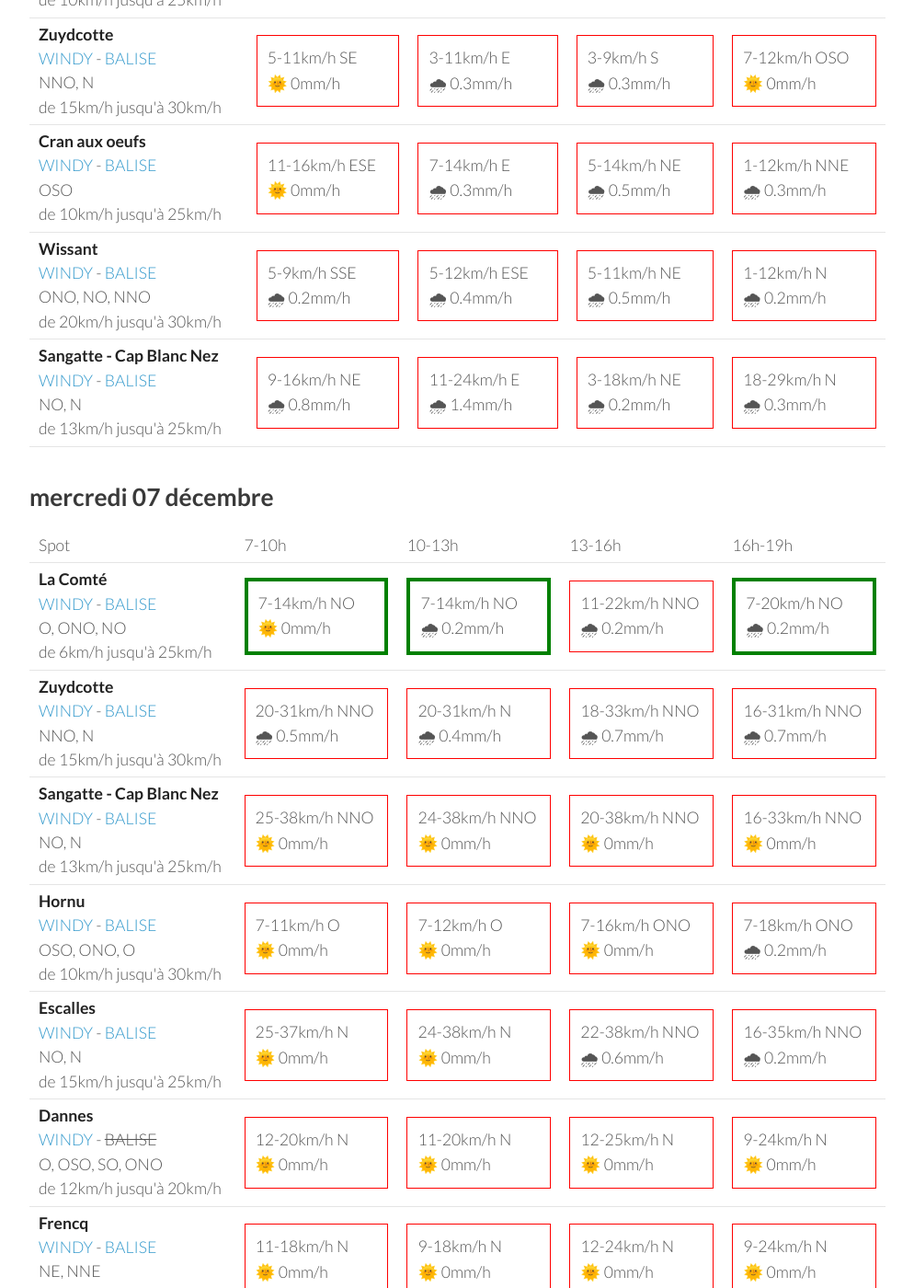
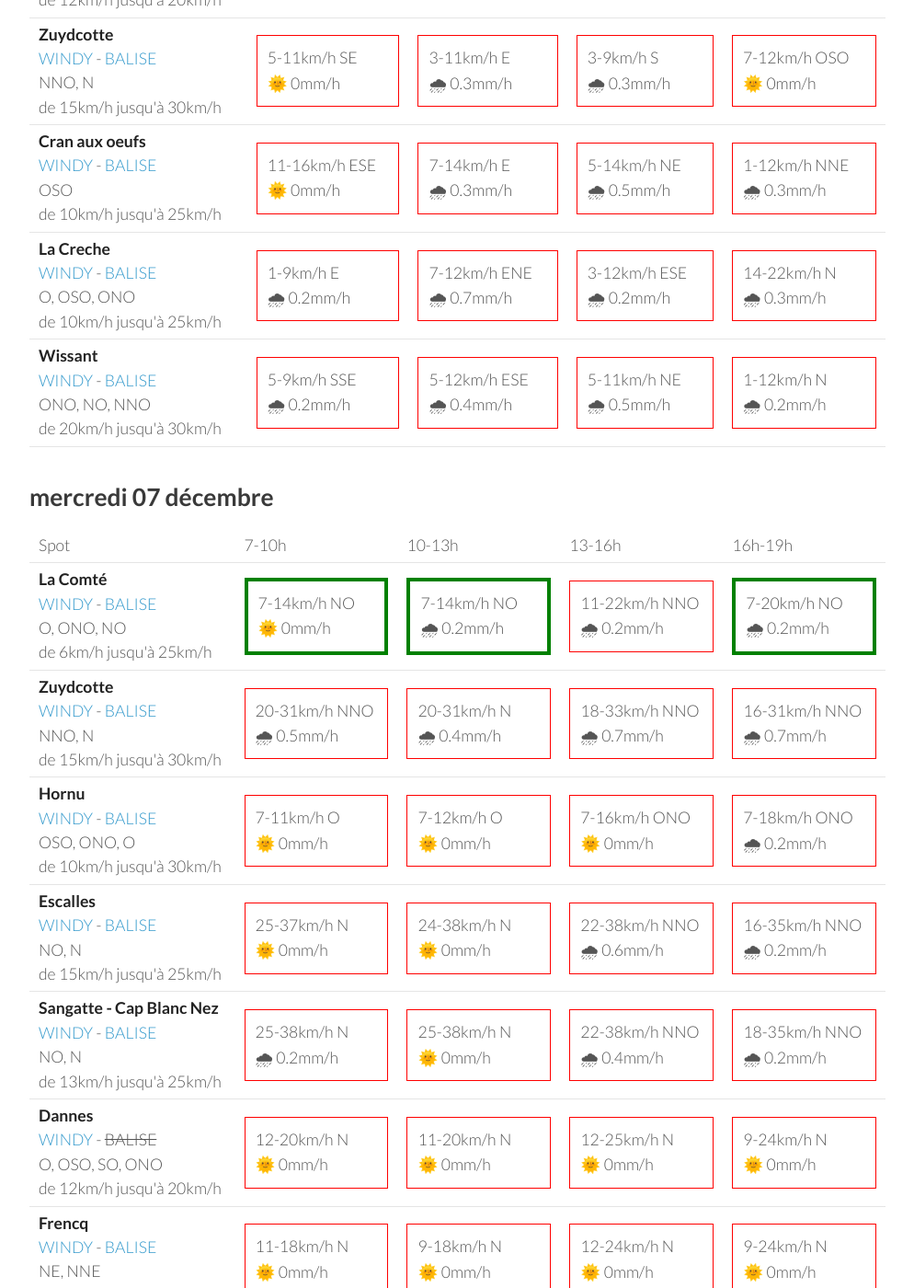
Before and after one commit to parapente-dans-le-nord/parapente-dans-le-nord.github.io, a Jekyll site: the page built from all.markdown, in a window 1280 px wide and 1400 px high, scrolled down 4680 px. Shown: the whole window at 92% size, without its empty margins (26-1020 px from the left). Built offline with Jekyll 4.4.1, drawn with Linux system fonts in a browser that asks for light colours; some of the changed text lies outside the part shown.

Commit message:
update index.markdown

```diff
--- a/all.markdown
+++ b/all.markdown
@@ -31,12 +31,12 @@ page mise à jour le dimanche 04 décembre 17:03
 
     </tr>
 <tr>
-        <td><strong>Sangatte - Cap Blanc Nez</strong><br><a href="https://windy.com/50.945/1.742?50.548,1.741,8,m:e33agd3">WINDY</a> - <span class=""><a href="https://balisemeteo.com/balise_histo.php?idBalise=159">BALISE</a> </span><br> <span class="vent-favorable">NO, N</span><br><span class="force-vent">de 13km/h jusqu'à 25km/h</span> </td>
+        <td><strong>La Creche</strong><br><a href="https://windy.com/50.751/1.606?50.352,1.604,8,m:e3KagdP">WINDY</a> - <span class=""><a href="https://www.meteociel.fr/temps-reel/obs_villes.php?code2=7004">BALISE</a> </span><br> <span class="vent-favorable">O, OSO, ONO</span><br><span class="force-vent">de 10km/h jusqu'à 25km/h</span> </td>
 
-            <td><div class="not-flyable"><p>24-37km/h E</p><p>🌞 0mm/h</p></div></td>
-            <td><div class="not-flyable"><p>20-38km/h E</p><p>🌞 0mm/h</p></div></td>
-            <td><div class="not-flyable"><p>27-42km/h ENE</p><p>🌞 0mm/h</p></div></td>
-            <td><div class="not-flyable"><p>25-42km/h ENE</p><p>🌞 0mm/h</p></div></td>
+            <td><div class="not-flyable"><p>18-31km/h ENE</p><p>🌞 0mm/h</p></div></td>
+            <td><div class="not-flyable"><p>20-33km/h ENE</p><p>🌞 0mm/h</p></div></td>
+            <td><div class="not-flyable"><p>20-35km/h ENE</p><p>🌞 0mm/h</p></div></td>
+            <td><div class="not-flyable"><p>22-37km/h ENE</p><p>🌞 0mm/h</p></div></td>
 
 
     </tr>
@@ -50,21 +50,21 @@ page mise à jour le dimanche 04 décembre 17:03
 
     </tr>
 <tr>
-        <td><strong>La Creche</strong><br><a href="https://windy.com/50.751/1.606?50.352,1.604,8,m:e3KagdP">WINDY</a> - <span class=""><a href="https://www.meteociel.fr/temps-reel/obs_villes.php?code2=7004">BALISE</a> </span><br> <span class="vent-favorable">O, OSO, ONO</span><br><span class="force-vent">de 10km/h jusqu'à 25km/h</span> </td>
-
-            <td><div class="not-flyable"><p>0-0km/h NA</p><p>🌧️ 0mm/h</p></div></td>
-            <td><div class="not-flyable"><p>0-0km/h NA</p><p>🌧️ 0mm/h</p></div></td>
-            <td><div class="not-flyable"><p>0-0km/h NA</p><p>🌧️ 0mm/h</p></div></td>
-            <td><div class="not-flyable"><p>14-25km/h ENE</p><p>🌞 0mm/h</p></div></td>
-
-    </tr>
-<tr>
         <td><strong>Cran aux oeufs</strong><br><a href="https://windy.com/50.847/1.584?50.451,1.582,8,m:e3TagdN">WINDY</a> - <span class=""><a href="https://www.meteociel.fr/temps-reel/obs_villes.php?code2=7004">BALISE</a> </span><br> <span class="vent-favorable">OSO</span><br><span class="force-vent">de 10km/h jusqu'à 25km/h</span> </td>
 
             <td><div class="not-flyable"><p>0-0km/h NA</p><p>🌧️ 0mm/h</p></div></td>
             <td><div class="not-flyable"><p>0-0km/h NA</p><p>🌧️ 0mm/h</p></div></td>
             <td><div class="not-flyable"><p>0-0km/h NA</p><p>🌧️ 0mm/h</p></div></td>
             <td><div class="not-flyable"><p>16-25km/h ENE</p><p>🌞 0mm/h</p></div></td>
+
+    </tr>
+<tr>
+        <td><strong>Sangatte - Cap Blanc Nez</strong><br><a href="https://windy.com/50.945/1.742?50.548,1.741,8,m:e33agd3">WINDY</a> - <span class=""><a href="https://balisemeteo.com/balise_histo.php?idBalise=159">BALISE</a> </span><br> <span class="vent-favorable">NO, N</span><br><span class="force-vent">de 13km/h jusqu'à 25km/h</span> </td>
+
+            <td><div class="not-flyable"><p>0-0km/h NA</p><p>🌧️ 0mm/h</p></div></td>
+            <td><div class="not-flyable"><p>0-0km/h NA</p><p>🌧️ 0mm/h</p></div></td>
+            <td><div class="not-flyable"><p>0-0km/h NA</p><p>🌧️ 0mm/h</p></div></td>
+            <td><div class="not-flyable"><p>14-22km/h ESE</p><p>🌞 0mm/h</p></div></td>
 
     </tr>
 <tr>
@@ -198,12 +198,12 @@ page mise à jour le dimanche 04 décembre 17:03
 
     </tr>
 <tr>
-        <td><strong>La Creche</strong><br><a href="https://windy.com/50.751/1.606?50.352,1.604,8,m:e3KagdP">WINDY</a> - <span class=""><a href="https://www.meteociel.fr/temps-reel/obs_villes.php?code2=7004">BALISE</a> </span><br> <span class="vent-favorable">O, OSO, ONO</span><br><span class="force-vent">de 10km/h jusqu'à 25km/h</span> </td>
+        <td><strong>Sangatte - Cap Blanc Nez</strong><br><a href="https://windy.com/50.945/1.742?50.548,1.741,8,m:e33agd3">WINDY</a> - <span class=""><a href="https://balisemeteo.com/balise_histo.php?idBalise=159">BALISE</a> </span><br> <span class="vent-favorable">NO, N</span><br><span class="force-vent">de 13km/h jusqu'à 25km/h</span> </td>
 
-            <td><div class="not-flyable"><p>9-14km/h E</p><p>🌞 0mm/h</p></div></td>
-            <td><div class="not-flyable"><p>11-18km/h E</p><p>🌞 0mm/h</p></div></td>
-            <td><div class="not-flyable"><p>9-16km/h E</p><p>🌞 0mm/h</p></div></td>
-            <td><div class="not-flyable"><p>7-16km/h ENE</p><p>🌞 0mm/h</p></div></td>
+            <td><div class="not-flyable"><p>12-20km/h ESE</p><p>🌞 0mm/h</p></div></td>
+            <td><div class="not-flyable"><p>14-22km/h SE</p><p>🌞 0mm/h</p></div></td>
+            <td><div class="not-flyable"><p>9-16km/h ESE</p><p>🌞 0mm/h</p></div></td>
+            <td><div class="not-flyable"><p>7-9km/h SE</p><p>🌞 0mm/h</p></div></td>
 
 
     </tr>
@@ -248,12 +248,12 @@ page mise à jour le dimanche 04 décembre 17:03
 
     </tr>
 <tr>
-        <td><strong>Sangatte - Cap Blanc Nez</strong><br><a href="https://windy.com/50.945/1.742?50.548,1.741,8,m:e33agd3">WINDY</a> - <span class=""><a href="https://balisemeteo.com/balise_histo.php?idBalise=159">BALISE</a> </span><br> <span class="vent-favorable">NO, N</span><br><span class="force-vent">de 13km/h jusqu'à 25km/h</span> </td>
+        <td><strong>La Creche</strong><br><a href="https://windy.com/50.751/1.606?50.352,1.604,8,m:e3KagdP">WINDY</a> - <span class=""><a href="https://www.meteociel.fr/temps-reel/obs_villes.php?code2=7004">BALISE</a> </span><br> <span class="vent-favorable">O, OSO, ONO</span><br><span class="force-vent">de 10km/h jusqu'à 25km/h</span> </td>
 
-            <td><div class="not-flyable"><p>14-29km/h E</p><p>🌧 0.9mm/h</p></div></td>
-            <td><div class="not-flyable"><p>12-22km/h E</p><p>🌞 0mm/h</p></div></td>
-            <td><div class="not-flyable"><p>9-22km/h ESE</p><p>🌞 0mm/h</p></div></td>
-            <td><div class="not-flyable"><p>3-16km/h ENE</p><p>🌧 0.2mm/h</p></div></td>
+            <td><div class="not-flyable"><p>11-22km/h ENE</p><p>🌧 0.6mm/h</p></div></td>
+            <td><div class="not-flyable"><p>11-20km/h ENE</p><p>🌧 0.2mm/h</p></div></td>
+            <td><div class="not-flyable"><p>9-18km/h E</p><p>🌞 0mm/h</p></div></td>
+            <td><div class="not-flyable"><p>5-16km/h NE</p><p>🌞 0mm/h</p></div></td>
 
 
     </tr>
@@ -310,6 +310,16 @@ page mise à jour le dimanche 04 décembre 17:03
             <td><div class="not-flyable"><p>5-11km/h ESE</p><p>🌧 0.5mm/h</p></div></td>
             <td><div class="not-flyable"><p>3-11km/h NE</p><p>🌧 0.5mm/h</p></div></td>
             <td><div class="not-flyable"><p>1-12km/h NO</p><p>🌧 0.2mm/h</p></div></td>
+
+
+    </tr>
+<tr>
+        <td><strong>Sangatte - Cap Blanc Nez</strong><br><a href="https://windy.com/50.945/1.742?50.548,1.741,8,m:e33agd3">WINDY</a> - <span class=""><a href="https://balisemeteo.com/balise_histo.php?idBalise=159">BALISE</a> </span><br> <span class="vent-favorable">NO, N</span><br><span class="force-vent">de 13km/h jusqu'à 25km/h</span> </td>
+
+            <td><div class="not-flyable"><p>11-12km/h SSE</p><p>🌧 0.3mm/h</p></div></td>
+            <td><div class="not-flyable"><p>5-11km/h SE</p><p>🌧 0.6mm/h</p></div></td>
+            <td><div class="not-flyable"><p>3-11km/h ENE</p><p>🌧 0.5mm/h</p></div></td>
+            <td><div class="not-flyable"><p>1-12km/h ONO</p><p>🌧 0.2mm/h</p></div></td>
 
 
     </tr>
@@ -384,16 +394,6 @@ page mise à jour le dimanche 04 décembre 17:03
 
     </tr>
 <tr>
-        <td><strong>La Creche</strong><br><a href="https://windy.com/50.751/1.606?50.352,1.604,8,m:e3KagdP">WINDY</a> - <span class=""><a href="https://www.meteociel.fr/temps-reel/obs_villes.php?code2=7004">BALISE</a> </span><br> <span class="vent-favorable">O, OSO, ONO</span><br><span class="force-vent">de 10km/h jusqu'à 25km/h</span> </td>
-
-            <td><div class="not-flyable"><p>7-9km/h E</p><p>🌞 0mm/h</p></div></td>
-            <td><div class="not-flyable"><p>7-14km/h E</p><p>🌞 0mm/h</p></div></td>
-            <td><div class="not-flyable"><p>5-14km/h NE</p><p>🌧 0.2mm/h</p></div></td>
-            <td><div class="not-flyable"><p>1-14km/h E</p><p>🌞 0mm/h</p></div></td>
-
-
-    </tr>
-<tr>
         <td><strong>Zuydcotte</strong><br><a href="https://windy.com/51.064/2.491?50.669,2.488,8,m:e4hagfk">WINDY</a> - <span class=""><a href="https://www.allosurf.net/meteo/live/dunkerque-station-meteo-lfak-8329.html">BALISE</a> </span><br> <span class="vent-favorable">NNO, N</span><br><span class="force-vent">de 15km/h jusqu'à 30km/h</span> </td>
 
             <td><div class="not-flyable"><p>5-11km/h SE</p><p>🌞 0mm/h</p></div></td>
@@ -414,22 +414,22 @@ page mise à jour le dimanche 04 décembre 17:03
 
     </tr>
 <tr>
+        <td><strong>La Creche</strong><br><a href="https://windy.com/50.751/1.606?50.352,1.604,8,m:e3KagdP">WINDY</a> - <span class=""><a href="https://www.meteociel.fr/temps-reel/obs_villes.php?code2=7004">BALISE</a> </span><br> <span class="vent-favorable">O, OSO, ONO</span><br><span class="force-vent">de 10km/h jusqu'à 25km/h</span> </td>
+
+            <td><div class="not-flyable"><p>1-9km/h E</p><p>🌧 0.2mm/h</p></div></td>
+            <td><div class="not-flyable"><p>7-12km/h ENE</p><p>🌧 0.7mm/h</p></div></td>
+            <td><div class="not-flyable"><p>3-12km/h ESE</p><p>🌧 0.2mm/h</p></div></td>
+            <td><div class="not-flyable"><p>14-22km/h N</p><p>🌧 0.3mm/h</p></div></td>
+
+
+    </tr>
+<tr>
         <td><strong>Wissant</strong><br><a href="https://windy.com/50.885/1.653?50.488,1.653,8,m:e3XagdU">WINDY</a> - <span class=""><a href="https://balisemeteo.com/balise_histo.php?idBalise=159">BALISE</a> </span><br> <span class="vent-favorable">ONO, NO, NNO</span><br><span class="force-vent">de 20km/h jusqu'à 30km/h</span> </td>
 
             <td><div class="not-flyable"><p>5-9km/h SSE</p><p>🌧 0.2mm/h</p></div></td>
             <td><div class="not-flyable"><p>5-12km/h ESE</p><p>🌧 0.4mm/h</p></div></td>
             <td><div class="not-flyable"><p>5-11km/h NE</p><p>🌧 0.5mm/h</p></div></td>
             <td><div class="not-flyable"><p>1-12km/h N</p><p>🌧 0.2mm/h</p></div></td>
-
-
-    </tr>
-<tr>
-        <td><strong>Sangatte - Cap Blanc Nez</strong><br><a href="https://windy.com/50.945/1.742?50.548,1.741,8,m:e33agd3">WINDY</a> - <span class=""><a href="https://balisemeteo.com/balise_histo.php?idBalise=159">BALISE</a> </span><br> <span class="vent-favorable">NO, N</span><br><span class="force-vent">de 13km/h jusqu'à 25km/h</span> </td>
-
-            <td><div class="not-flyable"><p>9-16km/h NE</p><p>🌧 0.8mm/h</p></div></td>
-            <td><div class="not-flyable"><p>11-24km/h E</p><p>🌧 1.4mm/h</p></div></td>
-            <td><div class="not-flyable"><p>3-18km/h NE</p><p>🌧 0.2mm/h</p></div></td>
-            <td><div class="not-flyable"><p>18-29km/h N</p><p>🌧 0.3mm/h</p></div></td>
 
 
     </tr>
@@ -470,16 +470,6 @@ page mise à jour le dimanche 04 décembre 17:03
 
     </tr>
 <tr>
-        <td><strong>Sangatte - Cap Blanc Nez</strong><br><a href="https://windy.com/50.945/1.742?50.548,1.741,8,m:e33agd3">WINDY</a> - <span class=""><a href="https://balisemeteo.com/balise_histo.php?idBalise=159">BALISE</a> </span><br> <span class="vent-favorable">NO, N</span><br><span class="force-vent">de 13km/h jusqu'à 25km/h</span> </td>
-
-            <td><div class="not-flyable"><p>25-38km/h NNO</p><p>🌞 0mm/h</p></div></td>
-            <td><div class="not-flyable"><p>24-38km/h NNO</p><p>🌞 0mm/h</p></div></td>
-            <td><div class="not-flyable"><p>20-38km/h NNO</p><p>🌞 0mm/h</p></div></td>
-            <td><div class="not-flyable"><p>16-33km/h NNO</p><p>🌞 0mm/h</p></div></td>
-
-
-    </tr>
-<tr>
         <td><strong>Hornu</strong><br><a href="https://windy.com/50.424/3.819?50.024,3.818,8,m:e3daghw">WINDY</a> - <span class=""><a href="https://balisemeteo.com/balise_histo.php?idBalise=5040">BALISE</a> </span><br> <span class="vent-favorable">OSO, ONO, O</span><br><span class="force-vent">de 10km/h jusqu'à 30km/h</span> </td>
 
             <td><div class="not-flyable"><p>7-11km/h O</p><p>🌞 0mm/h</p></div></td>
@@ -500,6 +490,16 @@ page mise à jour le dimanche 04 décembre 17:03
 
     </tr>
 <tr>
+        <td><strong>Sangatte - Cap Blanc Nez</strong><br><a href="https://windy.com/50.945/1.742?50.548,1.741,8,m:e33agd3">WINDY</a> - <span class=""><a href="https://balisemeteo.com/balise_histo.php?idBalise=159">BALISE</a> </span><br> <span class="vent-favorable">NO, N</span><br><span class="force-vent">de 13km/h jusqu'à 25km/h</span> </td>
+
+            <td><div class="not-flyable"><p>25-38km/h N</p><p>🌧 0.2mm/h</p></div></td>
+            <td><div class="not-flyable"><p>25-38km/h N</p><p>🌞 0mm/h</p></div></td>
+            <td><div class="not-flyable"><p>22-38km/h NNO</p><p>🌧 0.4mm/h</p></div></td>
+            <td><div class="not-flyable"><p>18-35km/h NNO</p><p>🌧 0.2mm/h</p></div></td>
+
+
+    </tr>
+<tr>
         <td><strong>Dannes</strong><br><a href="https://windy.com/50.587/1.637?50.188,1.637,8">WINDY</a> - <span class="no-balise"> BALISE </span><br> <span class="vent-favorable">O, OSO, SO, ONO</span><br><span class="force-vent">de 12km/h jusqu'à 20km/h</span> </td>
 
             <td><div class="not-flyable"><p>12-20km/h N</p><p>🌞 0mm/h</p></div></td>
@@ -516,6 +516,16 @@ page mise à jour le dimanche 04 décembre 17:03
             <td><div class="not-flyable"><p>9-18km/h N</p><p>🌞 0mm/h</p></div></td>
             <td><div class="not-flyable"><p>12-24km/h N</p><p>🌞 0mm/h</p></div></td>
             <td><div class="not-flyable"><p>9-24km/h N</p><p>🌞 0mm/h</p></div></td>
+
+
+    </tr>
+<tr>
+        <td><strong>La Creche</strong><br><a href="https://windy.com/50.751/1.606?50.352,1.604,8,m:e3KagdP">WINDY</a> - <span class=""><a href="https://www.meteociel.fr/temps-reel/obs_villes.php?code2=7004">BALISE</a> </span><br> <span class="vent-favorable">O, OSO, ONO</span><br><span class="force-vent">de 10km/h jusqu'à 25km/h</span> </td>
+
+            <td><div class="not-flyable"><p>20-33km/h N</p><p>🌞 0mm/h</p></div></td>
+            <td><div class="not-flyable"><p>18-31km/h N</p><p>🌧 0.2mm/h</p></div></td>
+            <td><div class="not-flyable"><p>14-31km/h N</p><p>🌞 0mm/h</p></div></td>
+            <td><div class="not-flyable"><p>11-25km/h NNO</p><p>🌞 0mm/h</p></div></td>
 
 
     </tr>
@@ -566,16 +576,6 @@ page mise à jour le dimanche 04 décembre 17:03
             <td><div class="not-flyable"><p>11-18km/h NNO</p><p>🌞 0mm/h</p></div></td>
             <td><div class="not-flyable"><p>14-27km/h NNO</p><p>🌧 0.5mm/h</p></div></td>
             <td><div class="not-flyable"><p>11-27km/h NNO</p><p>🌧 0.5mm/h</p></div></td>
-
-
-    </tr>
-<tr>
-        <td><strong>La Creche</strong><br><a href="https://windy.com/50.751/1.606?50.352,1.604,8,m:e3KagdP">WINDY</a> - <span class=""><a href="https://www.meteociel.fr/temps-reel/obs_villes.php?code2=7004">BALISE</a> </span><br> <span class="vent-favorable">O, OSO, ONO</span><br><span class="force-vent">de 10km/h jusqu'à 25km/h</span> </td>
-
-            <td><div class="not-flyable"><p>20-31km/h N</p><p>🌞 0mm/h</p></div></td>
-            <td><div class="not-flyable"><p>18-31km/h N</p><p>🌧 0.2mm/h</p></div></td>
-            <td><div class="not-flyable"><p>18-31km/h N</p><p>🌧 0.2mm/h</p></div></td>
-            <td><div class="not-flyable"><p>12-29km/h NNO</p><p>🌧 0.2mm/h</p></div></td>
 
 
     </tr>
--- a/index.markdown
+++ b/index.markdown
@@ -7,7 +7,7 @@ title:  "Ou ça vole"
 {: .links}
 
 # Prevision Windy, modèle Arome
-page mise à jour le dimanche 04 décembre 17:03
+page mise à jour le dimanche 04 décembre 19:03
 
 
 
```
Also changed, not shown: other parts of all.markdown (+1 -1 lines).
